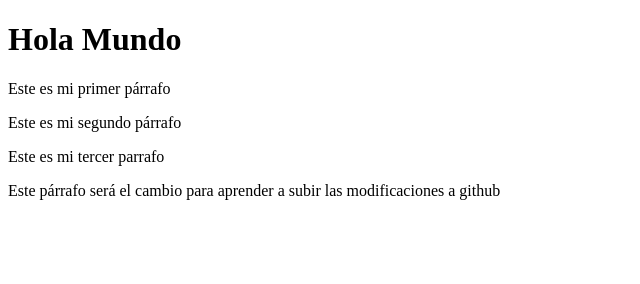
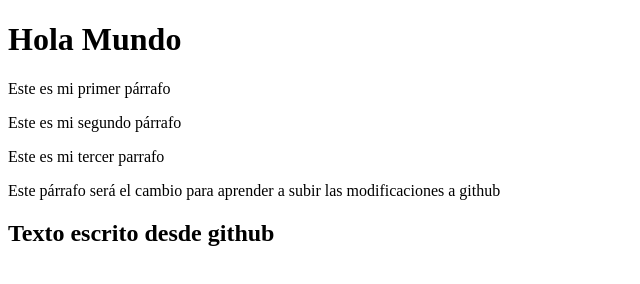
Before and after one commit to anaformacion/proyectogit, a plain HTML site: page index.html in a window 1280 px wide. Shown: the whole page, without its empty margins (0-640 px from the left). Drawn offline with Linux system fonts and the light colour scheme.

Commit message:
agregando un h2 desde github

```diff
--- a/index.html
+++ b/index.html
@@ -12,5 +12,6 @@
     <p>Este es mi segundo párrafo</p>
     <p>Este es mi tercer parrafo</p>
     <p>Este párrafo será el cambio para aprender a subir las modificaciones a github</p>
+    <h2>Texto escrito desde github</h2>
 </body>
 </html>
```
